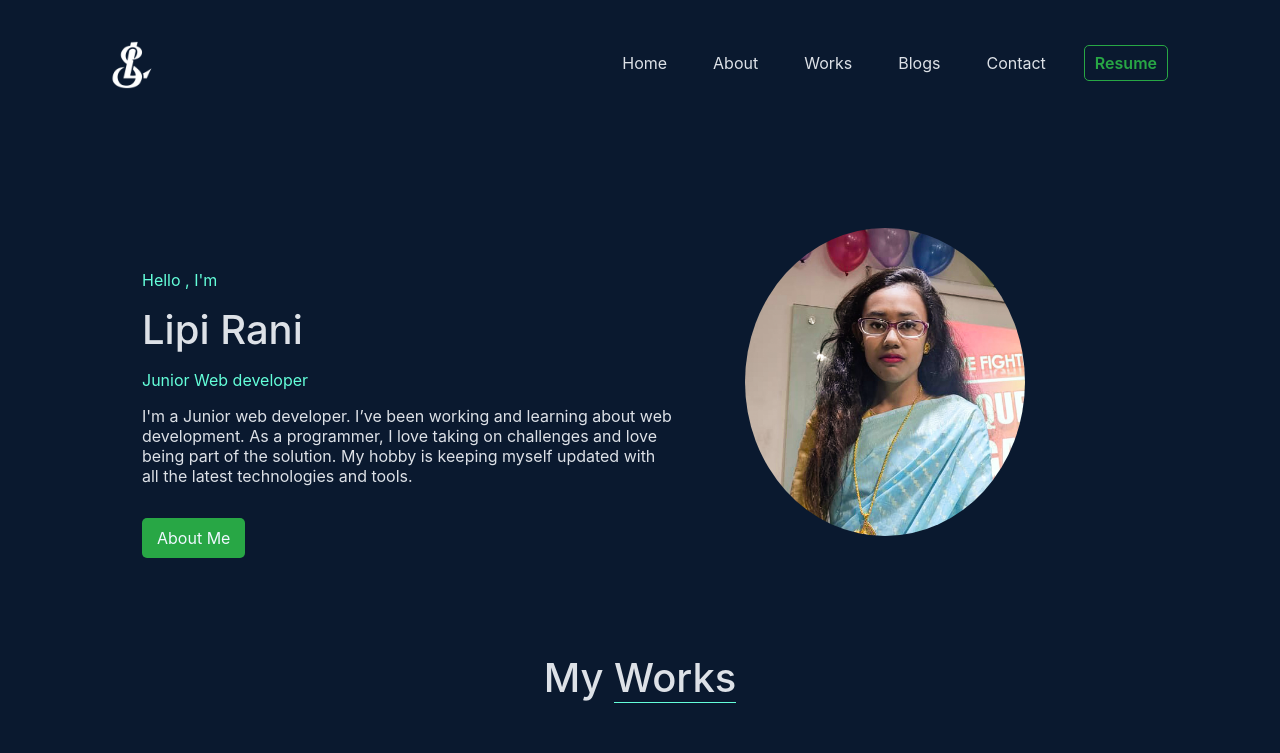
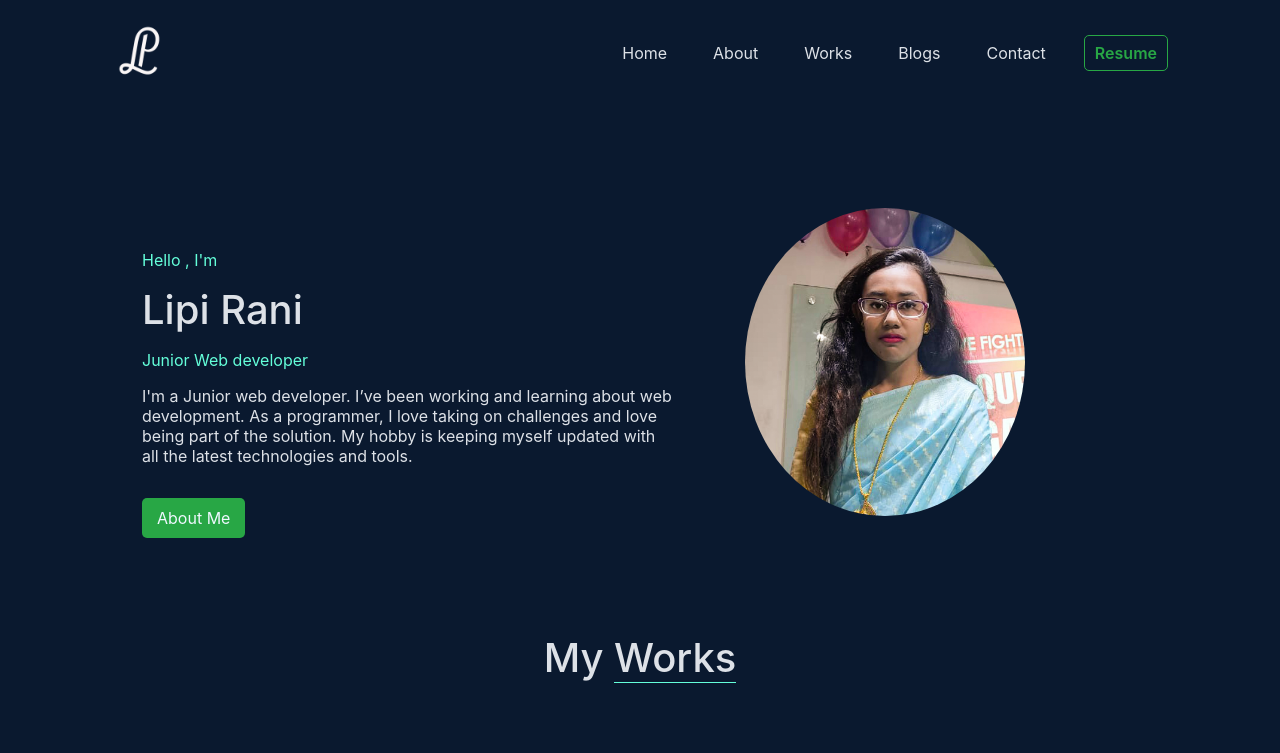
Before and after one commit to torisd560/lipi-rani-portfolio-website, a React (Create React App) app: page / in a window 1280 px wide. Shown: the top 753 px of the page. Built offline with nearby package versions, Linux system fonts and the light colour scheme; grey boxes are pictures that could not be loaded.

Commit message:
[MOD] header logo

```diff
--- a/src/Pages/Shared/Header/Header.js
+++ b/src/Pages/Shared/Header/Header.js
@@ -3,7 +3,7 @@ import './Header.css'
 import { Container, Nav, Navbar } from 'react-bootstrap';
 import { Link } from 'react-router-dom';
 import { HashLink } from 'react-router-hash-link';
-import logoImg from '../../../images/lipi-logo.png'
+import logoImg from '../../../images/lipi_logo.png'
 
 const Header = () => {
     return (
@@ -11,7 +11,7 @@ const Header = () => {
             <Navbar collapseOnSelect expand="lg" bg="transparent" variant="light">
                 <Container>
                     <Navbar.Brand className='navbarBrand text-white'>
-                        <img src={logoImg} alt="logo.png" style={{width : '100px'}} />
+                        <img src={logoImg} alt="logo.png" style={{ width: '120px' }} />
                     </Navbar.Brand>
                     <Navbar.Toggle aria-controls="responsive-navbar-nav" className='bg-white' />
                     <Navbar.Collapse id="responsive-navbar-nav">
```
Also changed, not shown: src/images/lipi-logo.png (deleted), src/images/lipi_logo.png (added).
